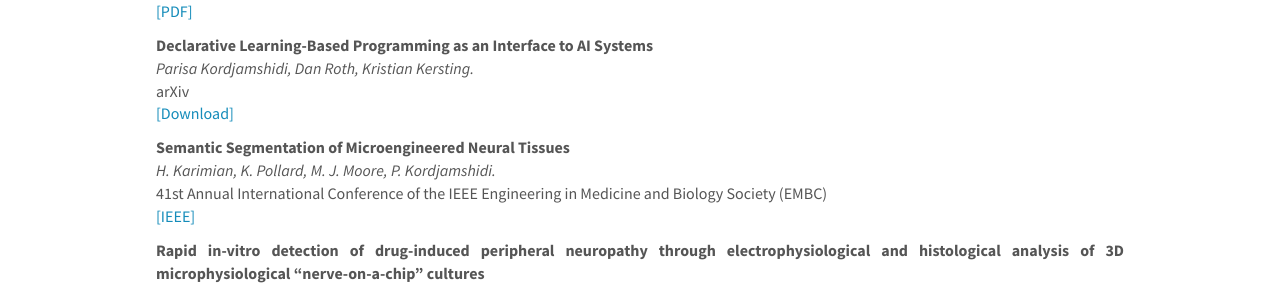
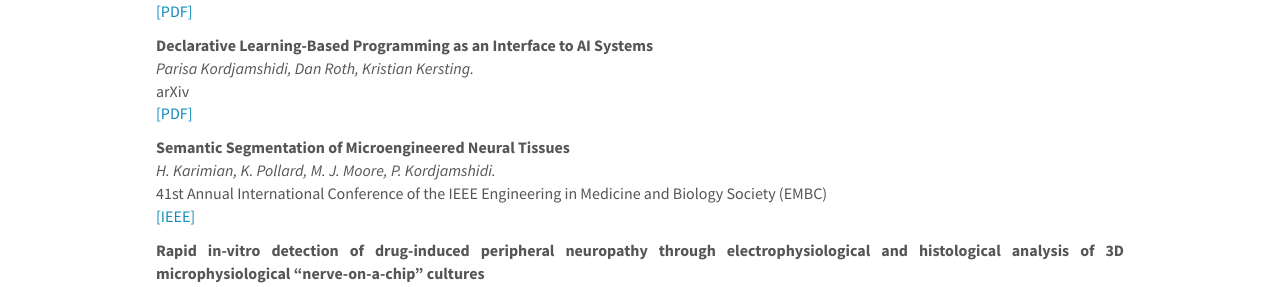
Before and after one commit to HLR/HLR.github.io, a Jekyll site: the page built from _pages/publications.md, in a window 1280 px wide and 900 px high, scrolled down 803 px. Shown: the part 157-444 px from the top of the window. Built offline with Jekyll 4.4.1, drawn with Linux system fonts in a browser that asks for light colours; nearby versions of some CDN libraries.

Commit message:
Update publist.yml

```diff
--- a/_data/publist.yml
+++ b/_data/publist.yml
@@ -60,7 +60,7 @@
   year: 2019
   links:
     - url: https://arxiv.org/pdf/1906.07809.pdf
-      display:  Download
+      display: PDF
 
 - title: "Semantic Segmentation of Microengineered Neural Tissues"
   authors: "H. Karimian, K. Pollard, M. J. Moore, P. Kordjamshidi."
```
